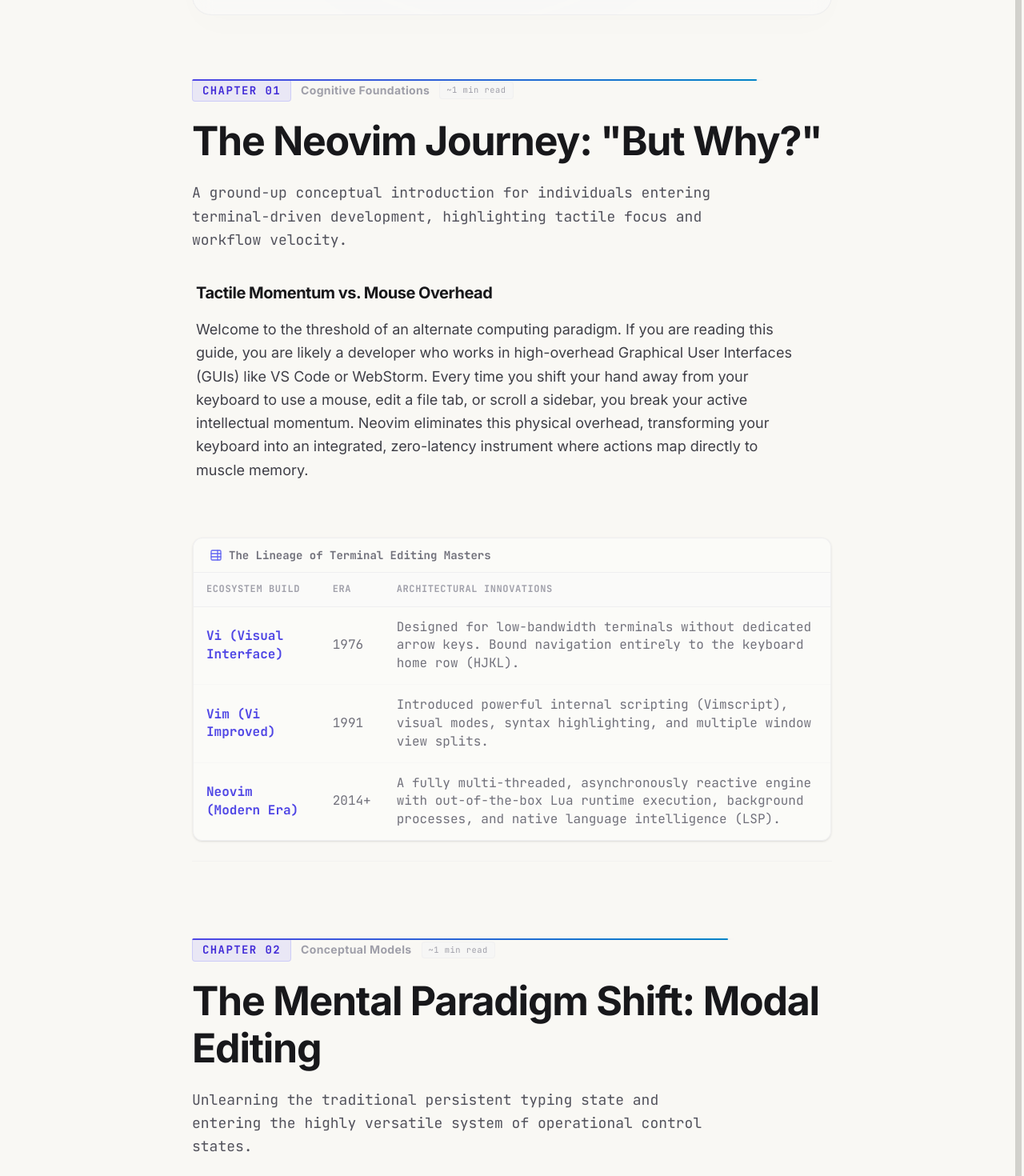
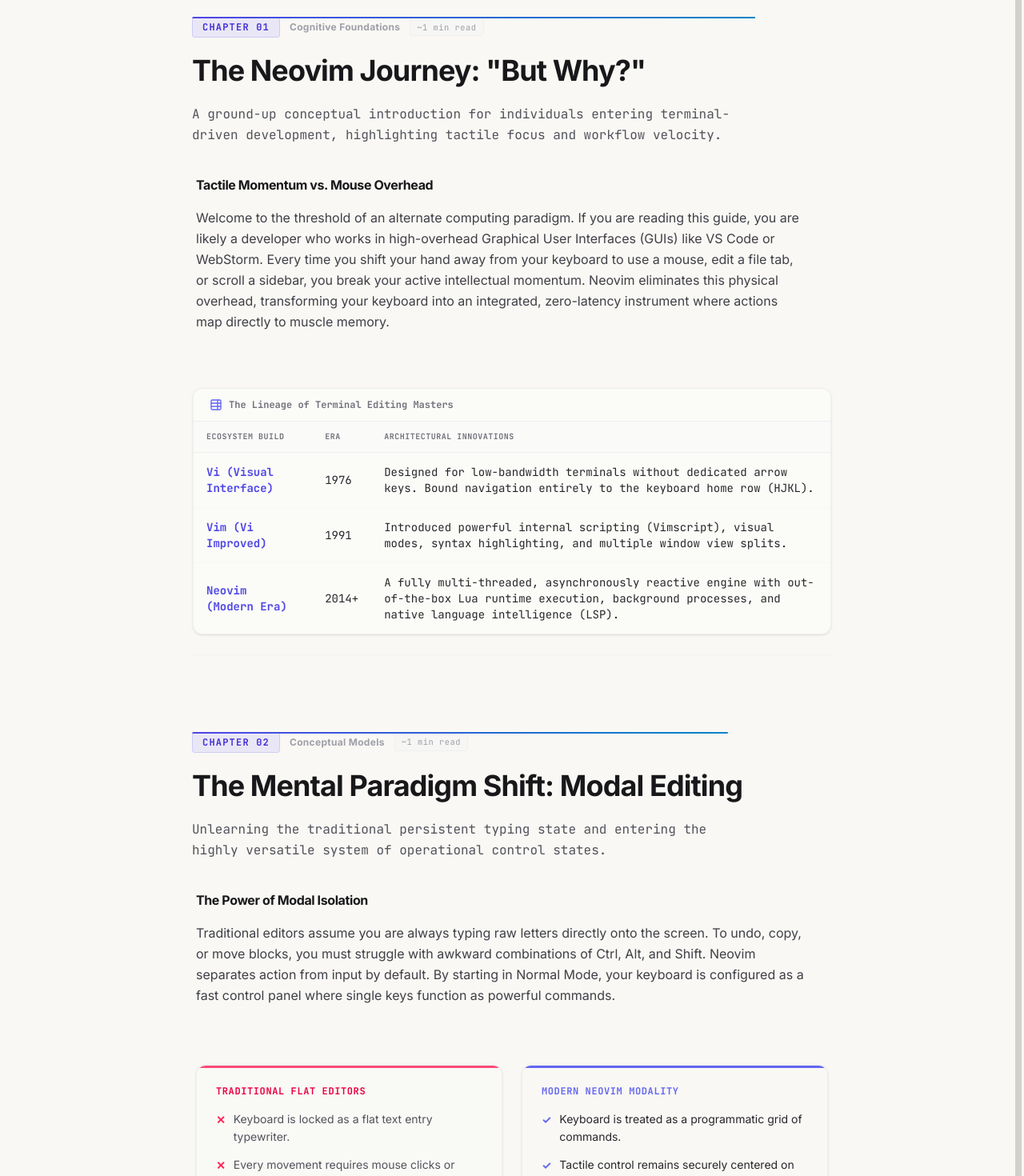
Before and after one commit to PriyanshuMishra095/nvim-reference, a React (Vite) app: page / in a window 1280 px wide. Shown: the part 1440-2910 px from the top of the page at 80% size. Built offline with nearby package versions, Linux system fonts and the light colour scheme.

Commit message:
feat: align typography scale, font settings, types, and spacing with hope commit

```diff
--- a/src/components/ChapterSection.tsx
+++ b/src/components/ChapterSection.tsx
@@ -256,7 +256,7 @@
             </h5>
             <ul className="space-y-3">
               {matrix?.leftItems?.map((item: string, idx: number) => (
-                <li key={idx} className="flex gap-2.5 text-xs text-zinc-500 dark:text-zinc-400 items-start">
+                <li key={idx} className="flex gap-2.5 text-xs md:text-sm text-zinc-600 dark:text-zinc-400 items-start">
                   <span className="text-rose-500 select-none font-bold mt-0.5 shrink-0">✕</span>
                   <span className="leading-relaxed">{item}</span>
                 </li>
@@ -272,7 +272,7 @@
             </h5>
             <ul className="space-y-3">
               {matrix?.rightItems?.map((item: string, idx: number) => (
-                <li key={idx} className="flex gap-2.5 text-xs text-zinc-650 dark:text-zinc-300 items-start">
+                <li key={idx} className="flex gap-2.5 text-xs md:text-sm text-zinc-800 dark:text-zinc-200 items-start">
                   <span className="select-none font-bold transition-colors duration-300 mt-0.5 shrink-0" style={{ color: modeColor }}>✓</span>
                   <span className="leading-relaxed">{item}</span>
                 </li>
@@ -294,8 +294,8 @@
               <span className="absolute -left-[35px] top-[2px] w-6 h-6 rounded-md bg-zinc-100 dark:bg-zinc-900 border border-zinc-200 dark:border-zinc-800/80 flex items-center justify-center font-mono text-xs font-bold shadow-sm select-none transition-colors duration-300" style={{ color: modeColor }}>
                 {step.num}
               </span>
-              <h5 className="text-sm font-bold text-zinc-950 dark:text-zinc-50 leading-tight">{step.title}</h5>
-              <p className="text-xs text-zinc-500 dark:text-zinc-400 pr-4 leading-relaxed mt-1">{step.desc}</p>
+              <h5 className="text-sm font-bold text-zinc-800 dark:text-zinc-250 leading-tight">{step.title}</h5>
+              <p className="text-xs md:text-sm text-zinc-600 dark:text-zinc-400 pr-4 leading-relaxed mt-1">{step.desc}</p>
             </div>
           ))}
         </div>
@@ -656,13 +656,13 @@
                     const val = e.target.value;
                     setTerminalInput(inp => ({ ...inp, [sec.id]: val }));
                   }}
-                  className="bg-transparent flex-1 text-white outline-none font-mono text-xs"
+                  className="bg-transparent flex-1 text-white outline-none font-mono text-sm"
                   placeholder="Type a command (e.g. run, help, ls, clear)..."
                 />
               </form>
             </div>
           ) : (
-            <div className="px-5 py-4 overflow-x-auto text-zinc-400 dark:text-zinc-400 text-xs leading-relaxed bg-[#0b0c10] border-b border-zinc-900/60 space-y-0.5">
+            <div className="px-5 py-4 overflow-x-auto text-zinc-300 text-[11px] md:text-xs leading-relaxed bg-[#0b0c10] border-b border-zinc-900/60 space-y-0.5">
               {codeLines.map((line, idx) => {
                 const explanation = getLineExplanation(line);
                 return (
@@ -730,7 +730,7 @@
               <thead>
                 <tr className="bg-zinc-50/50 dark:bg-zinc-900/30 border-b border-zinc-200/50 dark:border-zinc-800/80">
                   {tableData?.headers?.map((head: string, idx: number) => (
-                    <th key={idx} className="px-4 py-3 font-bold text-zinc-400 dark:text-zinc-500 uppercase tracking-wider text-[10px]">
+                    <th key={idx} className="px-4 py-3 font-bold text-zinc-500 dark:text-zinc-300 uppercase tracking-wider text-[10px]">
                       {head}
                     </th>
                   ))}
@@ -740,7 +740,7 @@
                 {tableData?.rows?.map((row: string[], rowIdx: number) => (
                   <tr key={rowIdx} className="hover:bg-zinc-50/30 dark:hover:bg-zinc-900/10 transition-colors">
                     {row.map((cell: string, cellIdx: number) => (
-                      <td key={cellIdx} className={`px-4 py-3.5 ${cellIdx === 0 ? 'font-bold text-zinc-950 dark:text-zinc-50' : 'text-zinc-500 dark:text-zinc-400 text-xs sm:text-sm'}`} style={{ color: cellIdx === 0 ? (vimMode === 'normal' ? 'var(--neon-indigo)' : modeColor) : '' }}>
+                      <td key={cellIdx} className={`px-4 py-3.5 ${cellIdx === 0 ? 'font-bold text-zinc-950 dark:text-zinc-50' : 'text-zinc-650 dark:text-zinc-200'}`} style={{ color: cellIdx === 0 ? (vimMode === 'normal' ? 'var(--neon-indigo)' : modeColor) : '' }}>
                         {cell}
                       </td>
                     ))}
@@ -777,9 +777,9 @@
                 >
                   <div className="flex items-center gap-2 mb-2 font-semibold">
                     <Check className={`w-4 h-4 shrink-0 transition-colors duration-300 ${isChecked ? 'text-emerald-500 font-bold' : 'text-zinc-400'}`} />
-                    <span className="text-sm">{item.title}</span>
+                    <span className="text-xs md:text-sm">{item.title}</span>
                   </div>
-                  <p className="text-sm text-zinc-600 dark:text-zinc-400 leading-normal">{item.desc}</p>
+                  <p className="text-[11px] text-zinc-600 dark:text-zinc-400 leading-normal">{item.desc}</p>
                 </div>
               );
             })}
--- a/src/components/VimStatusLine.tsx
+++ b/src/components/VimStatusLine.tsx
@@ -815,7 +815,7 @@
               </div>
 
               {/* Restore the original information and guide about registers */}
-              <div className="mb-6 p-4 bg-zinc-100/50 dark:bg-zinc-950/40 border border-zinc-200/50 dark:border-zinc-800/80 rounded-xl leading-relaxed text-xs text-zinc-500 dark:text-zinc-400">
+              <div className="mb-6 p-4 bg-zinc-100/50 dark:bg-zinc-950/40 border border-zinc-200/50 dark:border-zinc-800/80 rounded-xl leading-relaxed text-xs sm:text-sm text-zinc-650 dark:text-zinc-400">
                 <p className="mb-2">
                   <strong>What are Registers?</strong> In Vim/Neovim, registers are separate clipboard memory cells used to store text. Instead of having just one clipboard, Vim offers named registers like <code className="text-indigo-500 font-bold dark:text-indigo-400">"a</code>, <code className="text-indigo-500 font-bold dark:text-indigo-400">"b</code>, and special clipboards like <code className="text-indigo-550 font-bold dark:text-indigo-400">""</code> (unnamed default register) or <code className="text-indigo-550 font-bold dark:text-indigo-400">"+</code> (system clipboard).
                 </p>
@@ -851,7 +851,7 @@
                           Clear
                         </button>
                       </div>
-                      <div className="font-mono text-xs text-zinc-500 dark:text-zinc-500 group-hover:text-zinc-700 dark:group-hover:text-zinc-300 break-words whitespace-pre-wrap max-h-32 overflow-y-auto custom-scroll pr-2 italic leading-relaxed">
+                      <div className="font-mono text-xs sm:text-sm text-zinc-400 dark:text-zinc-555 group-hover:text-zinc-700 dark:group-hover:text-zinc-300 break-words whitespace-pre-wrap max-h-32 overflow-y-auto custom-scroll pr-2 italic leading-relaxed">
                         {value || 'Empty register cell. Select text in Visual Mode and yank to populate.'}
                       </div>
                     </div>
--- a/src/index.css
+++ b/src/index.css
@@ -7,17 +7,6 @@
   --font-sans: 'Inter', system-ui, -apple-system, sans-serif;
   --font-display: 'Plus Jakarta Sans', sans-serif;
   --font-mono: 'JetBrains Mono', monospace;
-
-  --text-xs: var(--text-size-xs);
-  --text-sm: var(--text-size-sm);
-  --text-base: var(--text-size-base);
-  --text-md: var(--text-size-md);
-  --text-lg: var(--text-size-lg);
-  --text-xl: var(--text-size-xl);
-  --text-2xl: var(--text-size-2xl);
-  --text-3xl: var(--text-size-3xl);
-  --text-4xl: var(--text-size-4xl);
-  --text-5xl: var(--text-size-5xl);
 }
 
 /* --- THEME ROOT CONFIGURATION --- */
@@ -25,21 +14,6 @@
   --font-sans: 'Inter', system-ui, -apple-system, sans-serif;
   --font-mono: 'JetBrains Mono', monospace;
 
-  /* Typography Scale Design Tokens (Original sizes + 2px for strain-free legibility) */
-  --text-size-xs: 0.875rem;     /* 14px */
-  --text-size-sm: 1rem;         /* 16px */
-  --text-size-base: 1.125rem;   /* 18px */
-  --text-size-md: 1.25rem;      /* 20px */
-  --text-size-lg: 1.375rem;     /* 22px */
-  --text-size-xl: 1.625rem;     /* 26px */
-  --text-size-2xl: 2rem;        /* 32px */
-  --text-size-3xl: 2.375rem;    /* 38px */
-  --text-size-4xl: 3.125rem;    /* 50px */
-  --text-size-5xl: 3.875rem;    /* 62px */
-
-  --line-height-tight: 1.25;
-  --line-height-snug: 1.375;
-  --line-height-normal: 1.5;
 
   --sidebar-width: 320px;
   --max-content-width: 920px;
@@ -229,35 +203,10 @@
   background-color: transparent;
   color: var(--text-secondary);
   font-family: var(--font-sans);
-  font-size: var(--text-size-base);
-  line-height: var(--line-height-normal);
   overflow-x: hidden;
   -webkit-font-smoothing: antialiased;
   -moz-osx-font-smoothing: grayscale;
 }
-
-/* --- Enforce JetBrains Mono font-family and proper weights globally --- */
-code, pre, kbd, .font-mono {
-  font-family: var(--font-mono) !important;
-}
-
-/* --- Overriding Tailwind JIT specific micro-size classes (+2px for legibility) --- */
-.text-\[9px\] {
-  font-size: 11px !important;
-}
-.text-\[10px\] {
-  font-size: 12px !important;
-}
-.text-\[11px\] {
-  font-size: 13px !important;
-}
-.text-\[12px\] {
-  font-size: 14px !important;
-}
-.text-\[13px\] {
-  font-size: 15px !important;
-}
-
 #root {
   display: flex;
   flex-direction: column;
```
Also changed, not shown: .agents/ACTIVITY_LOG.md, .agents/MEMORY.md.
